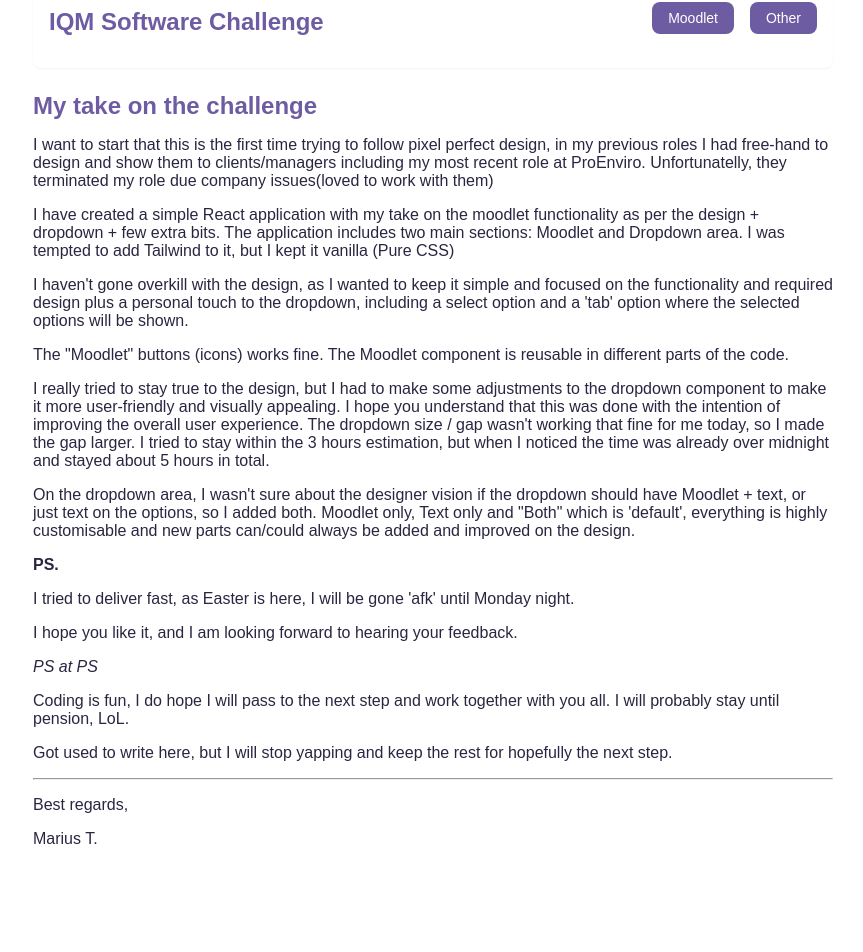
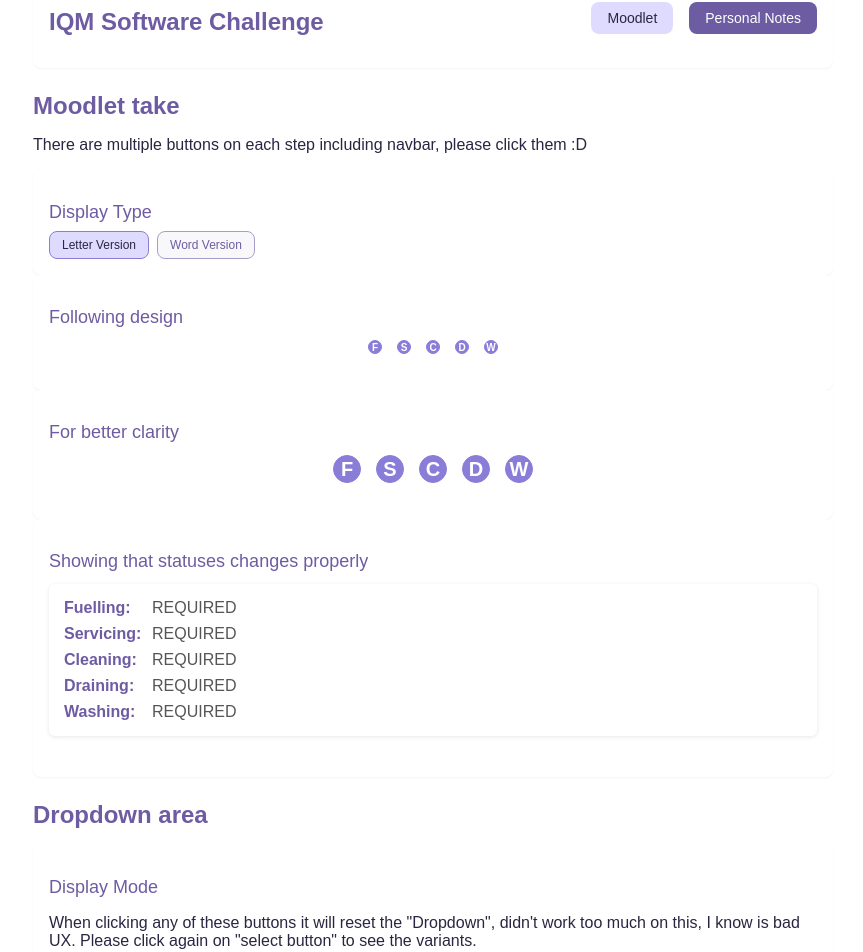
Before and after one commit to MariusTanase/Moodlet-Homework, a React (Vite) app: page / in a window 1280 px wide. Shown: the part 60-1012 px from the top of the page, without its empty margins (207-1070 px from the left). Before the commit the page ends 952 px from the top, so only its background shows below. Built offline with nearby package versions, Linux system fonts and the light colour scheme.

Commit message:
Fix typo in navbar state initialization and update button labels for clarity; add user guidance text for better UX

```diff
--- a/src/App.jsx
+++ b/src/App.jsx
@@ -32,7 +32,7 @@ function App() {
   };
 
   //handles navbar changes
-  const [navbarOption, setNavbarOption] = useState('modlet');
+  const [navbarOption, setNavbarOption] = useState('moodlet');
 
 
 
@@ -52,13 +52,14 @@ function App() {
             onClick={() => setNavbarOption('other')}
             className={`menu-button ${navbarOption === 'other' ? 'active' : ''}`}
           >
-            Other
+            Personal Notes
           </button>
         </div>
       </nav>
 
       {navbarOption === 'moodlet' ? (<div>
         <h2>Moodlet take</h2>
+        <p>There are multiple buttons on each step including navbar, please click them :D</p>
         {/* Display toggle - styled to match dropdown */}
         <div className="control-section">
           <h3>Display Type</h3>
@@ -131,6 +132,8 @@ function App() {
         {/* Option view mode controls - styled to match dropdown */}
         <div className="control-section">
           <h3>Display Mode</h3>
+          <p>When clicking any of these buttons it will reset the "Dropdown", didn't work too much on this, I know is bad UX. Please click again on "select button" to see the variants.</p>
+          <p>You can select multiple variants, if I have enough time in the morning I will add the option to deselect them from select dropdown.</p>
           <div className="control-buttons">
             <button
               onClick={() => setOptionViewMode('moodlet')}
```
